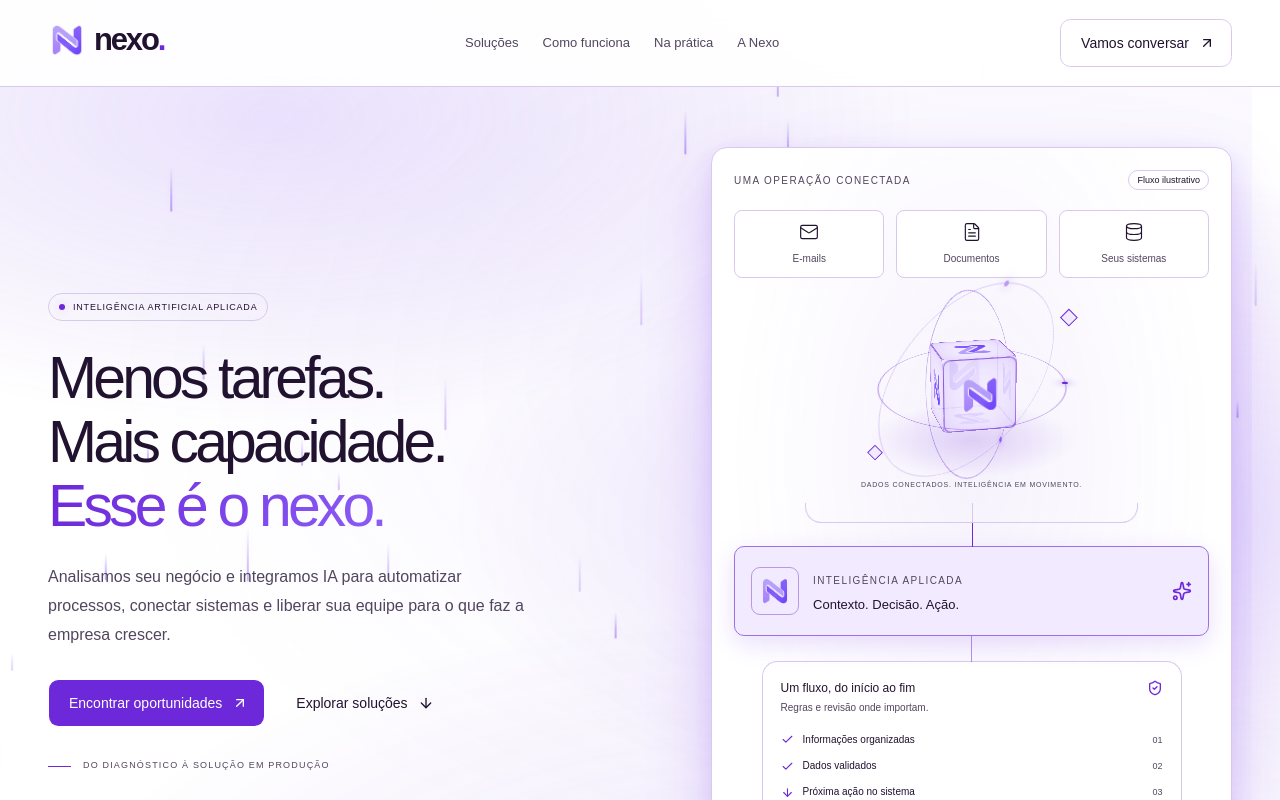
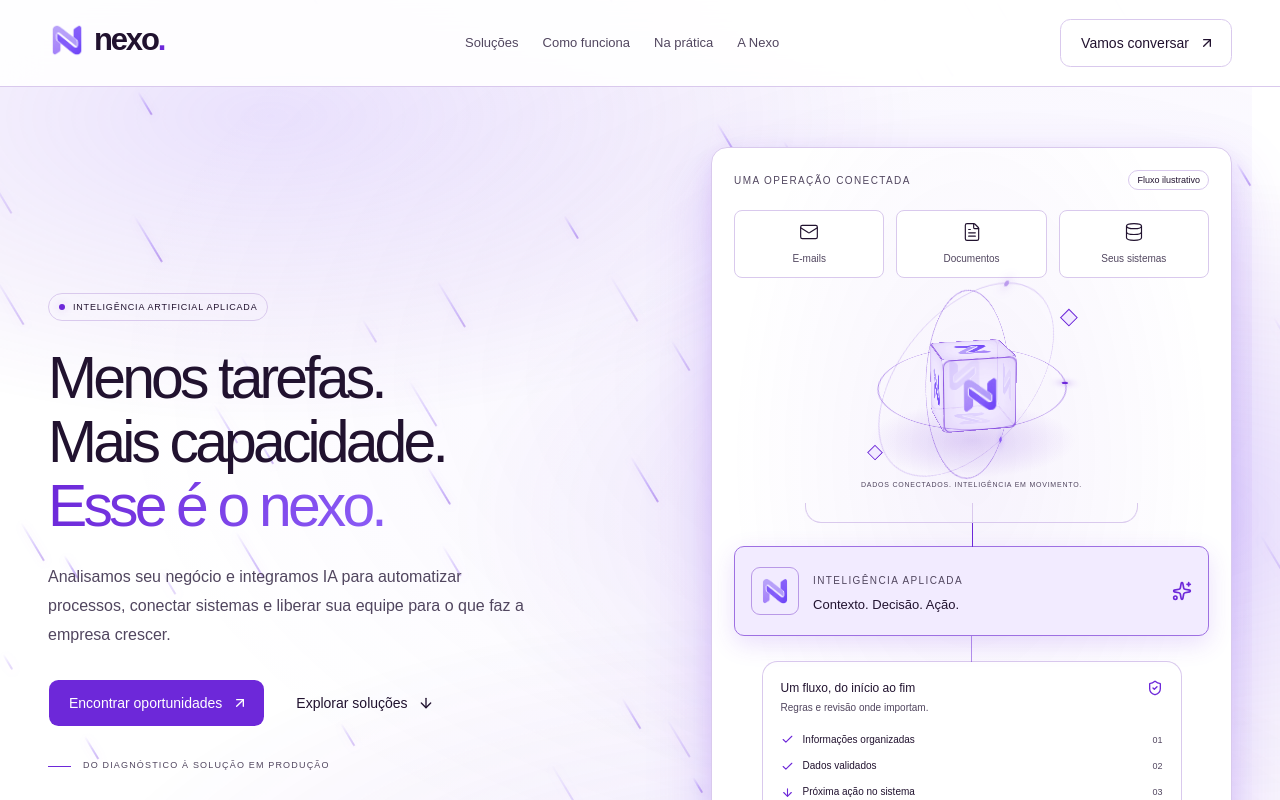
Before and after one commit to BrayanDevZN/Nexo, a React (Vite) app: page / in a window 1280 px wide. Shown: the top 800 px of the page. Built offline with nearby package versions, Linux system fonts and the light colour scheme.

Commit message:
Increase violet rain density and use diagonal motion

```diff
--- a/src/components/AnimatedBackground.tsx
+++ b/src/components/AnimatedBackground.tsx
@@ -2,7 +2,7 @@ import type { CSSProperties } from "react";
 import { useMotionPreferences } from "@/components/MotionProvider";
 
 // Deterministic spacing and negative delays keep the rain filled on first render.
-const drops = Array.from({ length: 36 }, (_, index) => ({
+const drops = Array.from({ length: 84 }, (_, index) => ({
   x: (index * 37 + 3) % 100,
   duration: 9 + (index % 7),
   delay: -((index * 2.7) % 15),
@@ -27,7 +27,7 @@ export function AnimatedBackground() {
           className="ambient-drop"
           style={
             {
-              "--drop-x": `${drop.x}%`,
+              "--drop-x": `calc(${drop.x}% + ${drop.x * 0.6 - 60}vh)`,
               "--drop-duration": `${drop.duration}s`,
               "--drop-delay": `${drop.delay}s`,
               "--drop-length": `${drop.length}px`,
--- a/src/styles/globals.css
+++ b/src/styles/globals.css
@@ -1797,10 +1797,11 @@ main,
 }
 @keyframes ambient-rain {
   from {
-    transform: translate3d(0, 0, 0);
+    transform: translate3d(0, 0, 0) rotate(-31deg);
   }
   to {
-    transform: translate3d(-35px, calc(100vh + 140px), 0);
+    transform: translate3d(calc(60vh + 84px), calc(100vh + 140px), 0)
+      rotate(-31deg);
   }
 }
 @keyframes ambient-sweep-one {
@@ -1885,7 +1886,7 @@ main,
     width: 160vw;
     height: 65vh;
   }
-  .ambient-drop:nth-of-type(n + 23) {
+  .ambient-drop:nth-of-type(n + 49) {
     display: none;
   }
   .solution-card,
```
